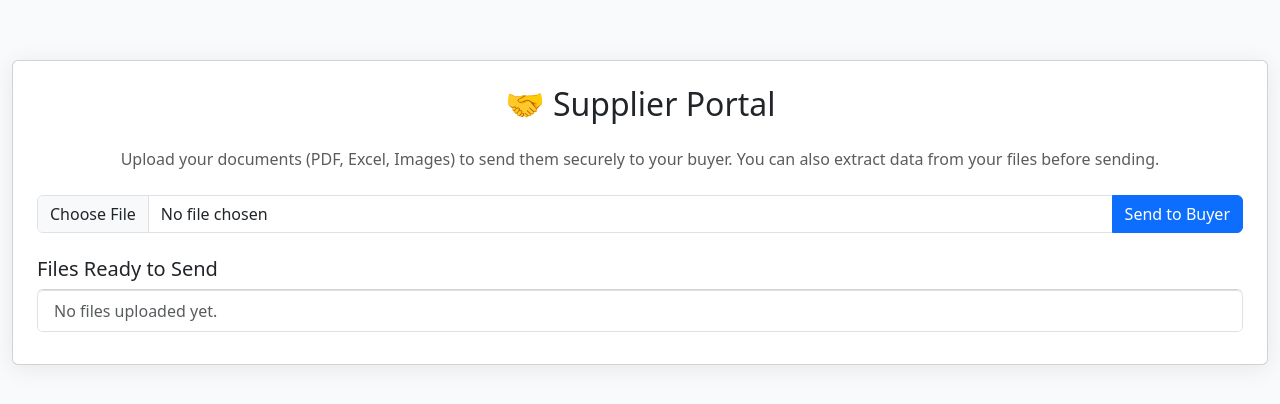
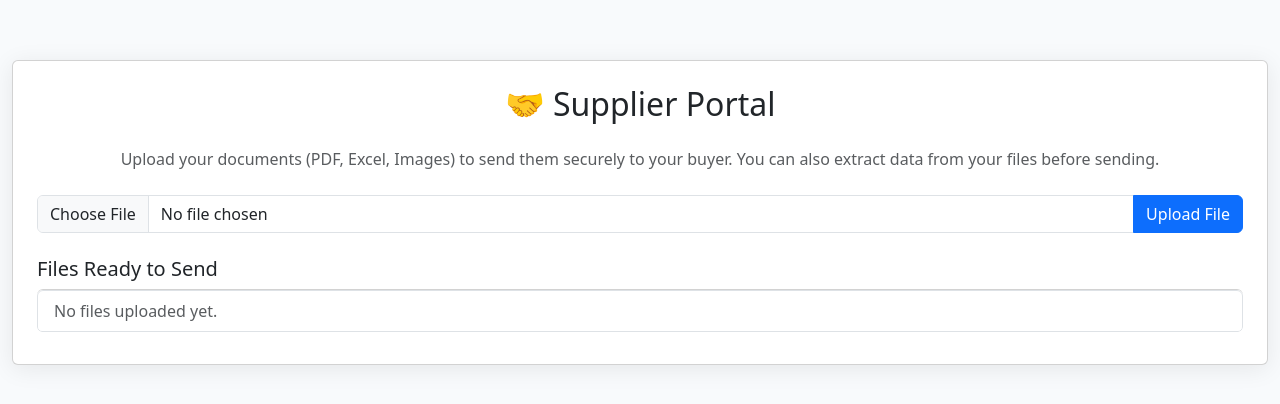
Before and after one commit to marcogalants/FileExchanger, a Flask app: page / in a window 1280 px wide. Shown: the top 404 px of the page. Run offline with Flask 3, Linux system fonts and the light colour scheme.

Commit message:
button label change

```diff
--- a/templates/index.html
+++ b/templates/index.html
@@ -31,7 +31,7 @@
         <form method="post" enctype="multipart/form-data" class="mb-4">
             <div class="input-group">
                     <input type="file" class="form-control" id="file" name="file" accept=".pdf,.jpg,.jpeg,.png,.xls,.xlsx,.json" required>
-                <button class="btn btn-primary" type="submit">Send to Buyer</button>
+                <button class="btn btn-primary" type="submit">Upload File</button>
             </div>
         </form>
         <h5>Files Ready to Send</h5>
```
